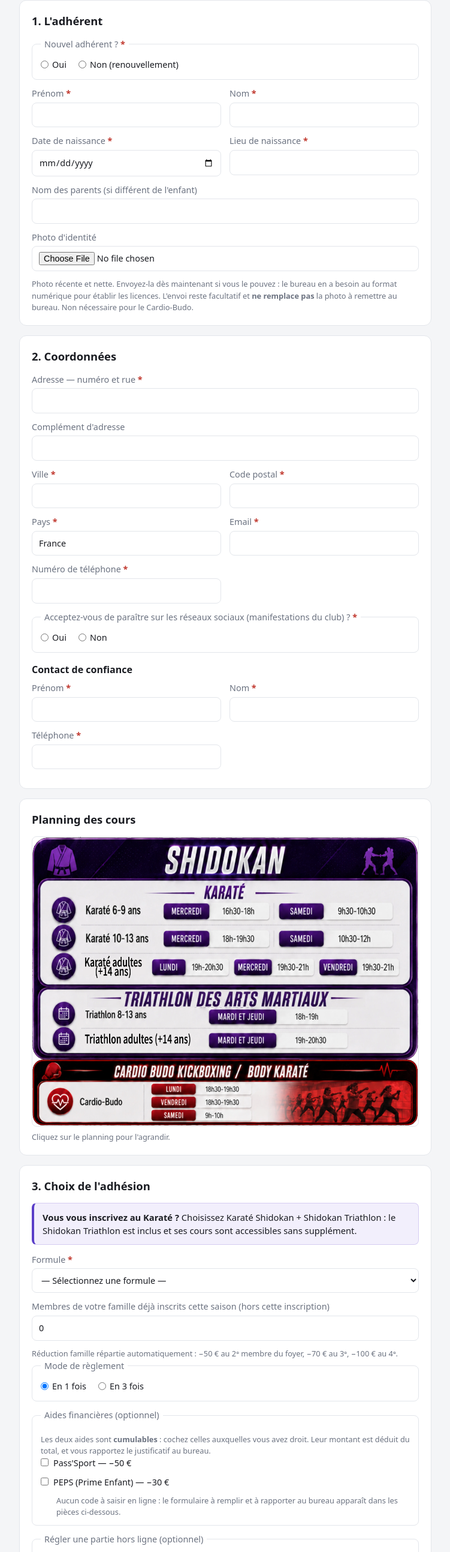
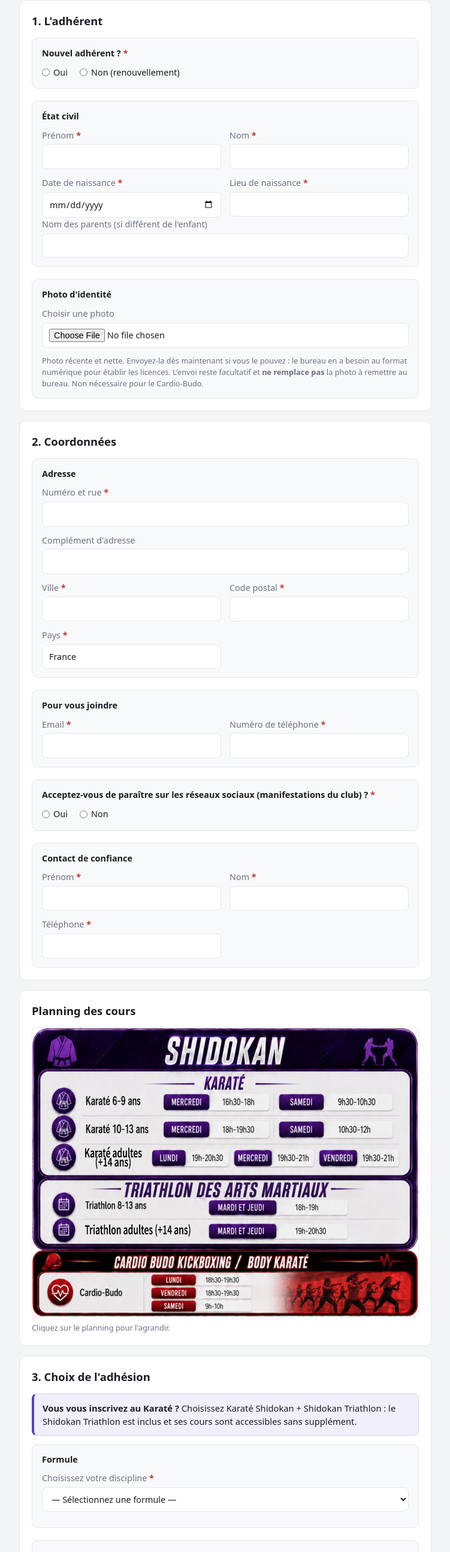
Before and after one commit to D4ryl00/slk-inscription, a website built with Vite: page src/index.html in a window 1280 px wide. Shown: the part 213-2800 px from the top of the page at 60% size, without its empty margins (264-1015 px from the left). Built offline with nearby package versions, Linux system fonts and the light colour scheme.

Commit message:
Form: group every section into panels, and clarify two confusing fields
Members kept misreading two fields: the 1x/3x choice looked as if it applied
to cheques and cash too, and nobody knew whether "members already registered"
counted themselves. Both now say so, with a worked example for the second.

The sections they sit in were also hard to tell apart, so every card is now a
stack of named fieldsets: the explanation of a block lives inside that block
rather than floating between two of them, where it read as the next block's
introduction. Legends became block titles (dark, bold) and render as plain
blocks rather than a notch in the border — a legend that wraps to two lines at
phone width otherwise leaves the panel with no visible top edge.

Grouping the consents meant the asterisk rule had to be narrowed: it moved a
required mark onto the legend for any box inside a fieldset, which is right
for a radio group but wrong for three independent consents. It now only does
so when several boxes share a name.

Two defects found on the iPhone and Android simulators:
  • iOS sizes input[type=date] from its native widget and ignores the width we
    set (318px inside a 294px slot), overflowing the panel. Dropping the native
    appearance fixes it; the inner value box then needs its own line box, or
    the empty field collapses to 20px against 42px for a text input.
  • A checkbox in a flex row must keep its automatic minimum size, or the one
    with the longest label is squeezed to a dot on Android.

```diff
--- a/src/index.html
+++ b/src/index.html
@@ -24,6 +24,8 @@
             <label><input type="radio" name="nouvelAdherent" value="Oui" required /> Oui</label>
             <label><input type="radio" name="nouvelAdherent" value="Non" /> Non (renouvellement)</label>
           </fieldset>
+          <fieldset>
+            <legend>État civil</legend>
             <div class="grid2">
               <label>Prénom<input name="prenom" required /></label>
               <label>Nom<input name="nom" required /></label>
@@ -33,38 +35,56 @@
             <label>Nom des parents (si différent de l'enfant)
               <input name="nomParents" />
             </label>
-          <label>Photo d'identité
+          </fieldset>
+
+          <fieldset>
+            <legend>Photo d'identité</legend>
+            <label>Choisir une photo
               <input type="file" name="photo" id="photo" accept="image/*" />
             </label>
             <p class="hint">Photo récente et nette. Envoyez-la dès maintenant si vous le pouvez : le
               bureau en a besoin au format numérique pour établir les licences. L'envoi reste
               facultatif et <strong>ne remplace pas</strong> la photo à remettre au bureau.
               Non nécessaire pour le Cardio-Budo.</p>
+          </fieldset>
         </section>
 
         <!-- ── Contact details ─────────────────────────────────────── -->
         <section class="card">
           <h2>2. Coordonnées</h2>
+          <fieldset>
+            <legend>Adresse</legend>
             <div class="grid2">
-            <label class="col2">Adresse — numéro et rue<input name="adresse_numeroRue" autocomplete="address-line1" required /></label>
+              <label class="col2">Numéro et rue<input name="adresse_numeroRue" autocomplete="address-line1" required /></label>
               <label class="col2">Complément d'adresse<input name="adresse_complement" autocomplete="address-line2" /></label>
               <label>Ville<input name="adresse_ville" autocomplete="address-level2" required /></label>
               <label>Code postal<input name="adresse_codePostal" inputmode="numeric" autocomplete="postal-code" required /></label>
               <label>Pays<input name="adresse_pays" value="France" autocomplete="country-name" required /></label>
+            </div>
+          </fieldset>
+
+          <fieldset>
+            <legend>Pour vous joindre</legend>
+            <div class="grid2">
               <label>Email<input type="email" name="email" autocomplete="email" required /></label>
               <label>Numéro de téléphone<input name="telephone" inputmode="tel" autocomplete="tel" required /></label>
             </div>
+          </fieldset>
+
           <fieldset class="inline">
             <legend>Acceptez-vous de paraître sur les réseaux sociaux (manifestations du club) ?</legend>
             <label><input type="radio" name="reseauxSociaux" value="Oui" required /> Oui</label>
             <label><input type="radio" name="reseauxSociaux" value="Non" /> Non</label>
           </fieldset>
-          <h3>Contact de confiance</h3>
+
+          <fieldset>
+            <legend>Contact de confiance</legend>
             <div class="grid2">
               <label>Prénom<input name="cc_prenom" required /></label>
               <label>Nom<input name="cc_nom" required /></label>
               <label>Téléphone<input name="cc_telephone" inputmode="tel" required /></label>
             </div>
+          </fieldset>
         </section>
 
         <!-- ── Class schedule ──────────────────────────────────────── -->
@@ -93,7 +113,9 @@
 
           <!-- One option per discipline: the tariff comes from the birthdate
                entered above, so there is no age category to pick here. -->
-          <label>Formule
+          <fieldset>
+            <legend>Formule</legend>
+            <label>Choisissez votre discipline
               <select name="offerId" id="offerId" required>
                 <option value="" disabled selected>— Sélectionnez une formule —</option>
               </select>
@@ -101,6 +123,7 @@
 
             <!-- Advisory only: the age floor does not block the registration -->
             <p id="ageWarning" class="notice hidden" role="status"></p>
+          </fieldset>
 
           <div id="cardioDaysWrap" class="hidden">
             <fieldset>
@@ -113,13 +136,14 @@
           </div>
 
           <!-- Grade: conditional on the Karate section (filled dynamically) -->
-          <div id="karateFields" class="hidden">
-            <label>Grade Shidokan
+          <fieldset id="karateFields" class="hidden">
+            <legend>Grade Shidokan</legend>
+            <label>Votre grade actuel
               <select name="gradeShidokan" id="gradeShidokan">
                 <option value="" disabled selected>— Sélectionnez votre grade —</option>
               </select>
             </label>
-          </div>
+          </fieldset>
 
           <!-- Motivations: shown for Karate and Boxing/MMA (filled dynamically) -->
           <fieldset id="motivationsField" class="hidden">
@@ -127,15 +151,25 @@
             <div id="motivations" class="chips"></div>
           </fieldset>
 
+          <fieldset>
+            <legend>Réduction famille</legend>
             <label>Membres de votre famille déjà inscrits cette saison (hors cette inscription)
               <input type="number" name="familyAlreadyRegistered" min="0" step="1" value="0" />
             </label>
-          <p class="hint">Réduction famille répartie automatiquement : −50 € au 2ᵉ membre du foyer, −70 € au 3ᵉ, −100 € au 4ᵉ.</p>
+            <p class="hint">Comptez les inscriptions déjà faites, sans vous compter : si vous êtes le
+              2ᵉ de la famille à vous inscrire, indiquez 1 ; le 3ᵉ, indiquez 2 ; et ainsi de suite.
+              Vous êtes le premier (ou seul) inscrit du foyer : laissez 0.</p>
+            <p class="hint">La réduction est répartie automatiquement : −50 € au 2ᵉ membre du foyer,
+              −70 € au 3ᵉ, −100 € au 4ᵉ.</p>
+          </fieldset>
 
           <fieldset class="inline">
-            <legend>Mode de règlement</legend>
+            <legend>Mode de règlement en ligne (carte bancaire)</legend>
             <label><input type="radio" name="paymentPlan" value="1x" checked /> En 1 fois</label>
             <label><input type="radio" name="paymentPlan" value="3x" /> En 3 fois</label>
+            <p class="hint">Ce choix ne concerne que la partie réglée en ligne par carte. Les
+              règlements hors ligne (chèques, chèques vacances, espèces) s'organisent directement
+              avec le bureau du club et ne sont pas concernés par le paiement en 3 fois.</p>
           </fieldset>
 
           <fieldset id="aidsField">
@@ -179,6 +213,8 @@
             <div id="priceDetail" class="price-detail"></div>
           </div>
 
+          <fieldset>
+            <legend>Vos engagements</legend>
             <label class="check"><input type="checkbox" name="reglementInterieur" required />
               <span class="check-text">J'ai lu et j'accepte le
                 <a href="https://drive.google.com/file/d/1ELuyGdrdGI1x90IA8JZjhJZe9HaK4GMH/view?usp=sharing" target="_blank" rel="noopener">règlement intérieur</a>
@@ -188,6 +224,7 @@
                 <a href="https://drive.google.com/file/d/1pu5Ik1UrFg-7liK-Antcr9VyefySQjxN/view?usp=sharing" target="_blank" rel="noopener">politique de confidentialité (RGPD)</a>.</span></label>
             <label class="check"><input type="checkbox" name="engagementPieces" required />
               <span class="check-text">Je m'engage à rapporter les pièces demandées au bureau du club.</span></label>
+          </fieldset>
 
           <p id="helloAssoNote" class="notice hidden"><strong>À noter :</strong> à l'étape suivante,
             HelloAsso ajoute par défaut une contribution volontaire à son fonctionnement. Elle est
--- a/src/main.js
+++ b/src/main.js
@@ -125,6 +125,16 @@ function addMark(anchor, mode) {
   else anchor.appendChild(span);
 }
 
+// A box belongs to a group when its fieldset holds several boxes sharing its
+// name: one asterisk on the legend then covers them all. Boxes that merely sit
+// in the same fieldset without sharing a name (the consents) are independent
+// requirements, so each keeps its own mark.
+function isGroupedBox(ctrl) {
+  const fs = ctrl.closest('fieldset');
+  if (!fs || !ctrl.name) return false;
+  return fs.querySelectorAll(`input[name="${CSS.escape(ctrl.name)}"]`).length > 1;
+}
+
 function updateRequiredMarks() {
   form.querySelectorAll('.req').forEach((el) => el.remove());
 
@@ -132,8 +142,8 @@ function updateRequiredMarks() {
     const ctrl = label.querySelector(':scope > input, :scope > select, :scope > textarea');
     if (!ctrl || !ctrl.required) return;
     const isBox = ctrl.type === 'checkbox' || ctrl.type === 'radio';
-    // Radios/checkboxes grouped in a fieldset → asterisk carried by the legend.
-    if (isBox && label.closest('fieldset')) return;
+    // Grouped radios/checkboxes → asterisk carried by the legend instead.
+    if (isBox && isGroupedBox(ctrl)) return;
     // Checkbox (consents): asterisk at the end of the text (inside .check-text to
     // stay on the same line in the flex layout). Text/select field:
     // "Label *" right before the control.
@@ -144,7 +154,8 @@ function updateRequiredMarks() {
   // Required radio/checkbox groups → asterisk on the fieldset legend.
   form.querySelectorAll('fieldset').forEach((fs) => {
     const legend = fs.querySelector('legend');
-    const grouped = fs.querySelector('input[type="radio"]:required, input[type="checkbox"]:required');
+    const grouped = [...fs.querySelectorAll('input[type="radio"]:required, input[type="checkbox"]:required')]
+      .some(isGroupedBox);
     if (legend && grouped) addMark(legend, 'append');
   });
 }
--- a/src/styles.css
+++ b/src/styles.css
@@ -41,6 +41,7 @@ body {
 label { display: block; font-size: 0.9rem; color: var(--muted); margin-bottom: 12px; }
 input, select, textarea {
   width: 100%;
+  max-width: 100%;
   margin-top: 4px;
   padding: 9px 11px;
   font: inherit;
@@ -49,16 +50,64 @@ input, select, textarea {
   border: 1px solid var(--line);
   border-radius: 8px;
 }
+/* iOS Safari sizes input[type=date] from its native widget and ignores the
+   width we set (measured on an iPhone simulator: 318px inside a 294px slot), so
+   the date field alone overflowed its panel. Dropping the native appearance
+   makes it an ordinary box again; tapping it still opens the system picker. */
+input[type="date"] { -webkit-appearance: none; appearance: none; }
+/* Without the native widget the inner value box collapses while the field is
+   empty (measured: 20px tall against 42px for a text input), so give it a line
+   box of its own and keep the value left-aligned like every other field. */
+input[type="date"]::-webkit-date-and-time-value { min-height: 1.5em; text-align: left; }
+
 input:focus, select:focus, textarea:focus {
   outline: 2px solid var(--brand);
   outline-offset: 1px;
 }
-.grid2 { display: grid; grid-template-columns: 1fr 1fr; gap: 0 14px; }
+/* The row gap belongs to the grid, not to the labels: a trailing label margin
+   would otherwise push the bottom of every fieldset out of alignment. */
+.grid2 { display: grid; grid-template-columns: 1fr 1fr; gap: 12px 14px; }
+.grid2 > label { margin-bottom: 0; }
 .grid2 .col2 { grid-column: 1 / -1; }
 @media (max-width: 540px) { .grid2 { grid-template-columns: 1fr; } }
 
-fieldset { border: 1px solid var(--line); border-radius: 8px; padding: 12px 14px; margin: 0 0 12px; }
-legend { font-size: 0.9rem; color: var(--muted); padding: 0 6px; }
+/* Grouping blocks inside a card. Tinted, because a 1px --line border on the
+   white card was too faint to tell one group from the next. */
+fieldset {
+  border: 1px solid var(--line);
+  border-radius: 10px;
+  padding: 14px 16px;
+  margin: 0 0 20px;
+  background: #f8f9fb;
+}
+/* The legend is what announces a new group, so it must not look like one more
+   line of grey help text: dark ink and a heavier weight.
+   `float` takes it out of the notch-in-the-border rendering and makes it a
+   plain block title: a long legend wraps to two lines at phone width, and a
+   notch cut for a wrapped legend leaves the panel with no visible top edge. */
+legend {
+  float: left;
+  width: 100%;
+  margin-bottom: 10px;
+  padding: 0;
+  font-size: 0.9rem;
+  font-weight: 600;
+  color: var(--ink);
+}
+/* A float is out of flow: without this the first control would sit under it. */
+legend + * { clear: both; }
+/* A paragraph sitting between two blocks explains the one ABOVE it: keep it
+   close to that block and away from the next legend, otherwise it reads as the
+   next block's introduction. */
+fieldset + .hint, fieldset + p { margin-top: 6px; }
+.hint + fieldset { margin-top: 22px; }
+/* Whatever closes a block, the fieldset's own padding closes the gap. */
+fieldset > :last-child { margin-bottom: 0; }
+/* Conversely, an intro line must not sit flush against the controls it
+   introduces — `.hint` carries no bottom margin of its own. */
+.hint + .check, .hint + .chips, .hint + .grid2, .hint + label { margin-top: 12px; }
+/* The card's own padding already closes the section. */
+.card > fieldset:last-child { margin-bottom: 0; }
 fieldset.inline label { display: inline-flex; align-items: center; gap: 6px; margin: 0 16px 0 0; color: var(--ink); }
 fieldset.inline input { width: auto; margin: 0; }
 
```
Lines whose indentation alone changed are shown as unchanged.
